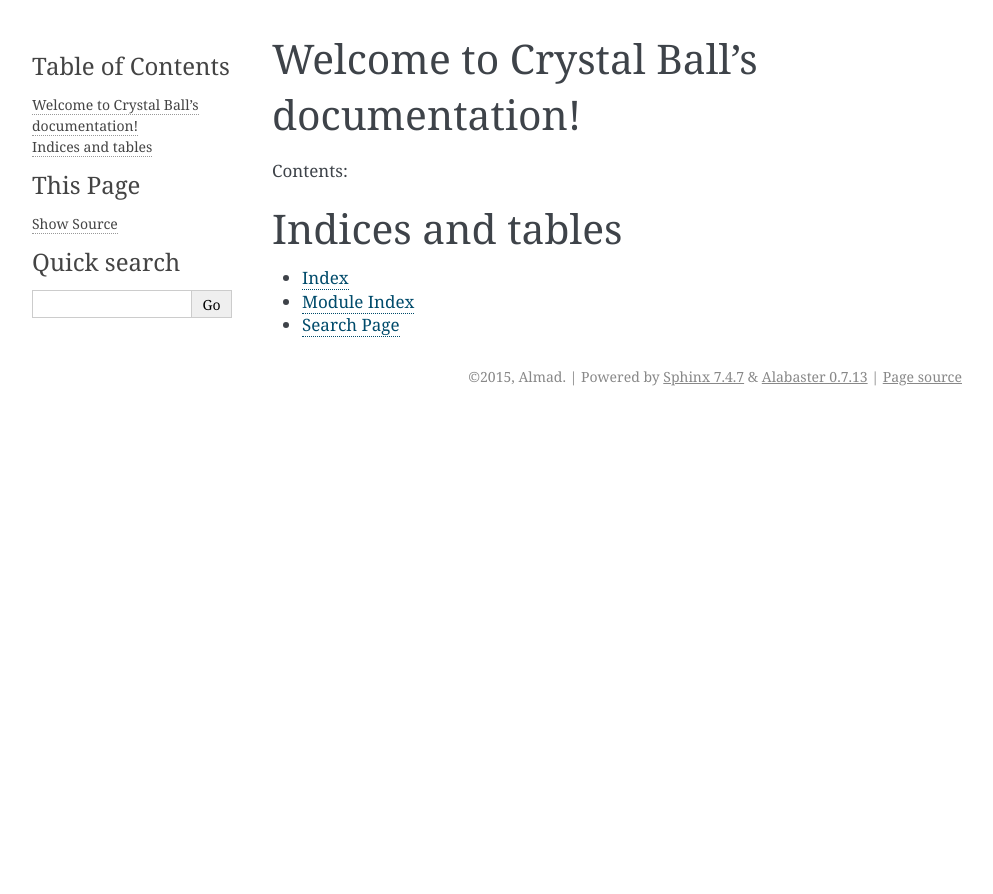
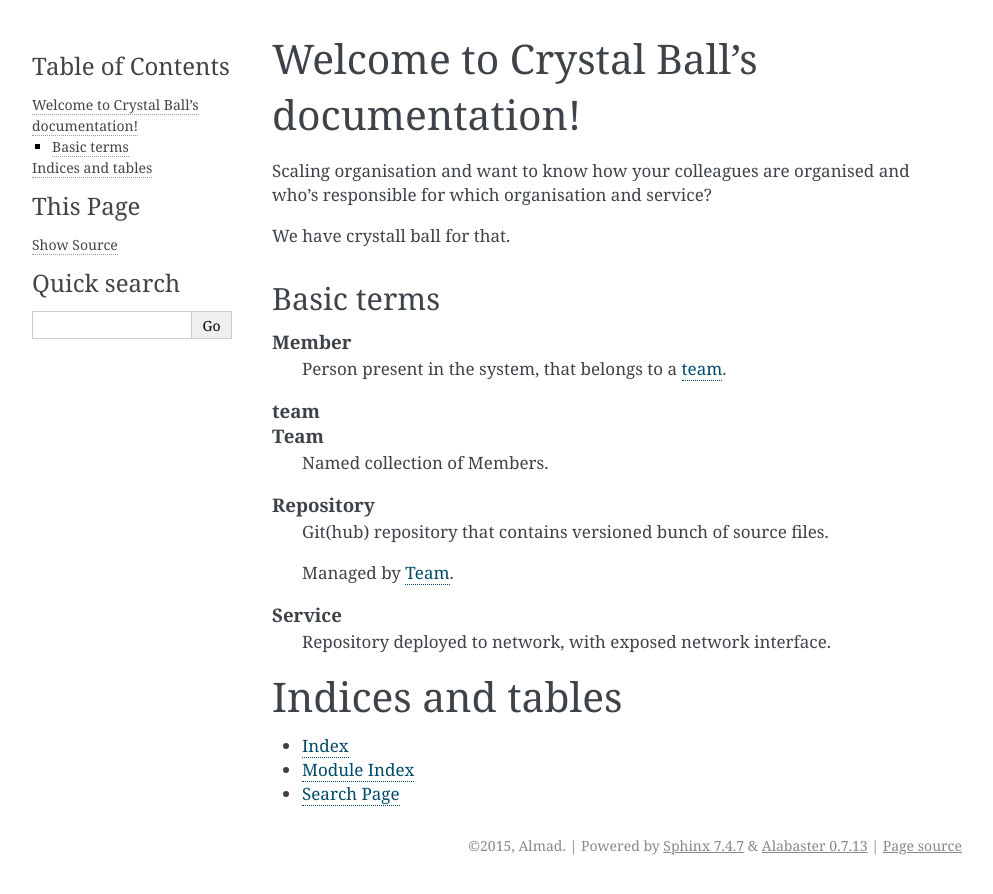
Before and after one commit to Almad/crystal-ball, a Sphinx documentation site: the page built from docs/index.rst, in a window 1280 px wide. Shown: the top 894 px of the page, without its empty margins (148-1141 px from the left). Built offline with Sphinx 7.4.7, drawn with Linux system fonts in a browser that asks for light colours.

Commit message:
Define basic terms

```diff
--- a/docs/index.rst
+++ b/docs/index.rst
@@ -1,12 +1,32 @@
-.. Crystal Ball documentation master file, created by
-   sphinx-quickstart on Sat Sep  5 17:56:25 2015.
-   You can adapt this file completely to your liking, but it should at least
-   contain the root `toctree` directive.
 
 Welcome to Crystal Ball's documentation!
 ========================================
 
-Contents:
+Scaling organisation and want to know how your colleagues are organised and who's responsible for which organisation and service?
+
+We have crystall ball for that.
+
+
+Basic terms
+------------
+
+.. glossary::
+
+	Member
+		Person present in the system, that belongs to a :term:`team`.
+
+	team
+	Team
+		Named collection of :term:`Members`.
+
+	Repository
+		Git(hub) repository that contains versioned bunch of source files.
+
+		Managed by :term:`Team`.
+
+	Service
+		Repository deployed to network, with exposed network interface.
+
 
 .. toctree::
    :maxdepth: 2
```
